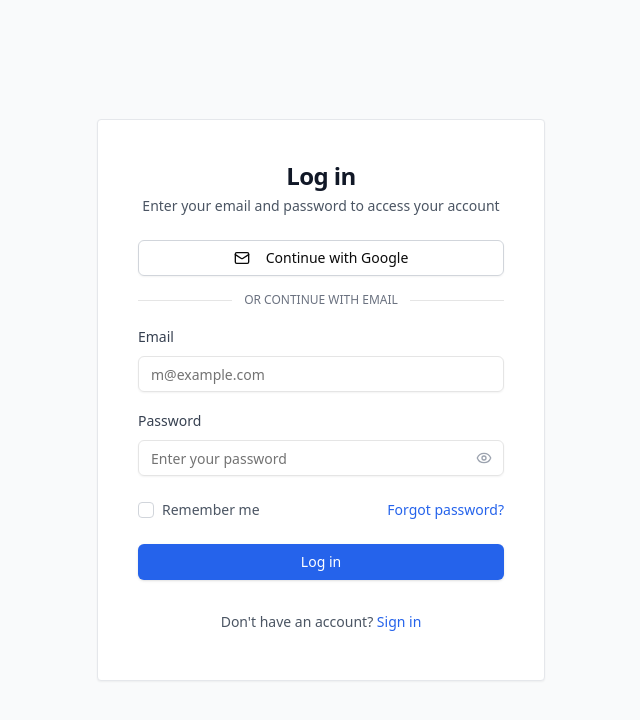
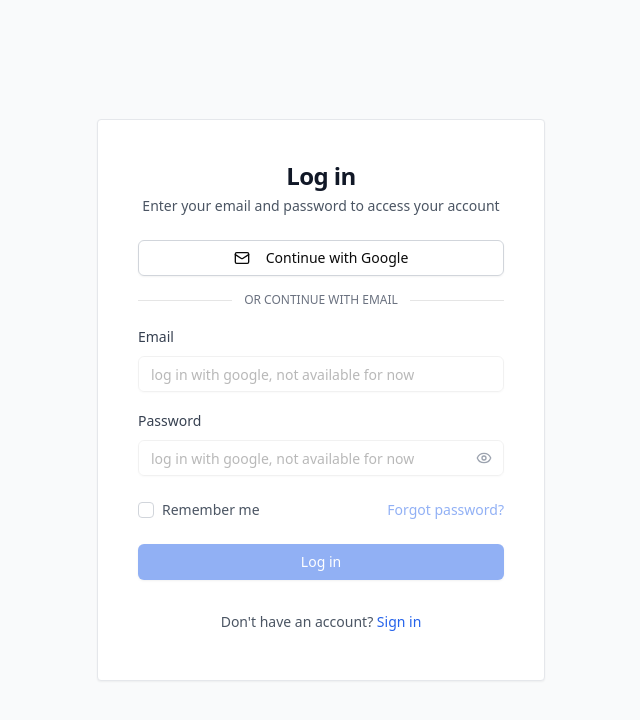
Before and after one commit to 05sanjaykumar/Skyler-AI, a Next.js app in the folder apps/web/: page /login in a window 1280 px wide. Shown: the top 720 px of the page, without its empty margins (319-959 px from the left). Built offline with nearby package versions, Linux system fonts and the light colour scheme; no server answers.

Commit message:
chore: Disabled normal sign in methods

```diff
--- a/apps/web/app/login/page.tsx
+++ b/apps/web/app/login/page.tsx
@@ -91,10 +91,10 @@
               <Input
                 id="email"
                 type="email"
-                placeholder="m@example.com"
+                placeholder="log in with google, not available for now"
                 value={email}
                 onChange={(e) => setEmail(e.target.value)}
-                required
+                disabled
               />
             </div>
 
@@ -106,11 +106,11 @@
                 <Input
                   id="password"
                   type={showPassword ? "text" : "password"}
-                  placeholder="Enter your password"
+                  placeholder="log in with google, not available for now"
                   className="pr-10"
                   value={password}
                   onChange={(e) => setPassword(e.target.value)}
-                  required
+                  disabled
                 />
                 <button
                   type="button"
@@ -128,6 +128,7 @@
                   type="checkbox"
                   id="remember"
                   className="h-4 w-4 rounded border-gray-300 text-blue-600 focus:ring-blue-500"
+                  disabled
                 />
                 <Label htmlFor="remember" className="text-sm text-gray-600">
                   Remember me
@@ -137,12 +138,14 @@
                 type="button"
                 variant="link"
                 className="px-0 text-sm text-blue-600 hover:text-blue-700"
+                disabled
               >
                 Forgot password?
               </Button>
             </div>
 
-            <Button type="submit" className="w-full bg-blue-600 hover:bg-blue-700 text-white">
+            <Button type="submit" className="w-full bg-blue-600 hover:bg-blue-700 text-white"
+            disabled>
               Log in
             </Button>
           </form>
--- a/apps/web/app/signin/page.tsx
+++ b/apps/web/app/signin/page.tsx
@@ -90,10 +90,10 @@
               <Input
                 id="name"
                 type="text"
-                placeholder="Your name"
+                placeholder="log in with google, not available for now"
                 value={name}
                 onChange={(e) => setName(e.target.value)}
-                required
+                disabled
               />
             </div>
 
@@ -102,10 +102,11 @@
               <Input
                 id="email"
                 type="email"
-                placeholder="m@example.com"
+                placeholder="log in with google, not available for now"
                 value={email}
                 onChange={(e) => setEmail(e.target.value)}
-                required
+                disabled
+
               />
             </div>
 
@@ -115,23 +116,25 @@
                 <Input
                   id="password"
                   type={showPassword ? "text" : "password"}
-                  placeholder="Enter your password"
+                  placeholder="log in with google, not available for now"
                   value={password}
                   onChange={(e) => setPassword(e.target.value)}
-                  required
+                  disabled
                   className="pr-10"
                 />
                 <button
                   type="button"
                   onClick={() => setShowPassword(!showPassword)}
                   className="absolute right-3 top-1/2 transform -translate-y-1/2 text-gray-400 hover:text-gray-600"
+                  disabled
                 >
                   {showPassword ? <EyeOff className="h-4 w-4" /> : <Eye className="h-4 w-4" />}
                 </button>
               </div>
             </div>
 
-            <Button type="submit" className="w-full bg-blue-600 hover:bg-blue-700 text-white">
+            <Button type="submit" className="w-full bg-blue-600 hover:bg-blue-700 text-white"
+            disabled>
               Sign up
             </Button>
           </form>
```
